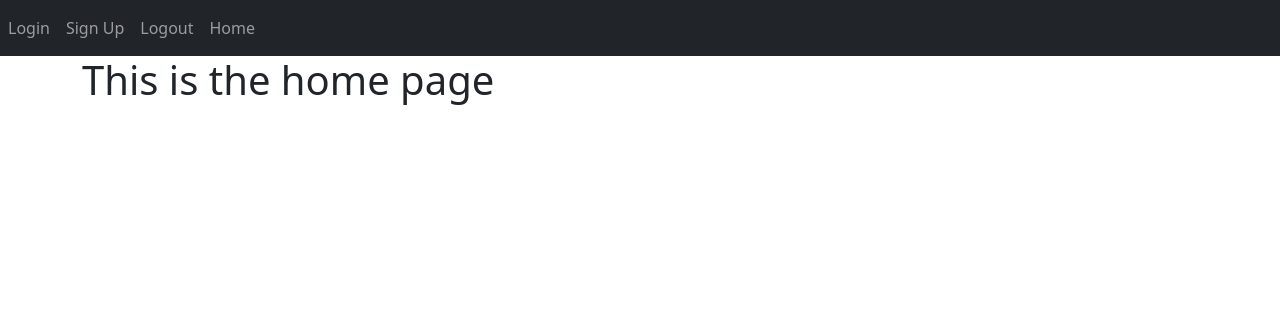
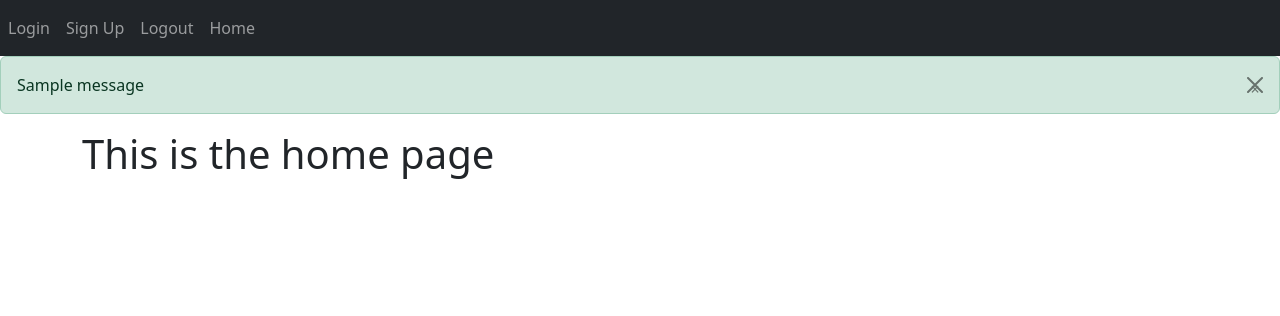
Before and after one commit to AmruthLP12/FlaskNotes-App, a Flask app: page / in a window 1280 px wide. Shown: the top 316 px of the page. Run offline with Flask 3, Linux system fonts and the light colour scheme; one stand-in notice (Sample message) is shown; some libraries are stand-ins or nearby versions.

Commit message:
Message Flashing

```diff
--- a/website/templates/base.html
+++ b/website/templates/base.html
@@ -54,6 +54,27 @@
       </div>
     </nav>
 
+    {% with messages = get_flashed_messages(with_categories=true) %}
+    {% if messages %}
+      {% for category, message in messages %}
+        {% if category == 'error' %}
+          <div class="alert alert-danger alert-dismissible fade show" role="alert">
+          {{ message }}
+          <button type="button" class="btn-close" data-bs-dismiss="alert" aria-label>
+          <!-- <span aria-hidden="true">&times;</span> -->
+          </button>
+          </div>
+        {% else %}
+          <div class="alert alert-success alert-dismissible fade show" role="alert">
+          {{ message }}
+          <button type="button" class="btn-close" data-bs-dismiss="alert" aria-label>
+          <span aria-hidden="true">&times;</span>
+          </button></div>
+        {% endif %}
+      {% endfor %}
+      {% endif%}
+    {% endwith %}
+
     <div class="container">{% block content %}{% endblock %}</div>
 
     <script
```
Also changed, not shown: website/auth.py (+6 -6 lines).
